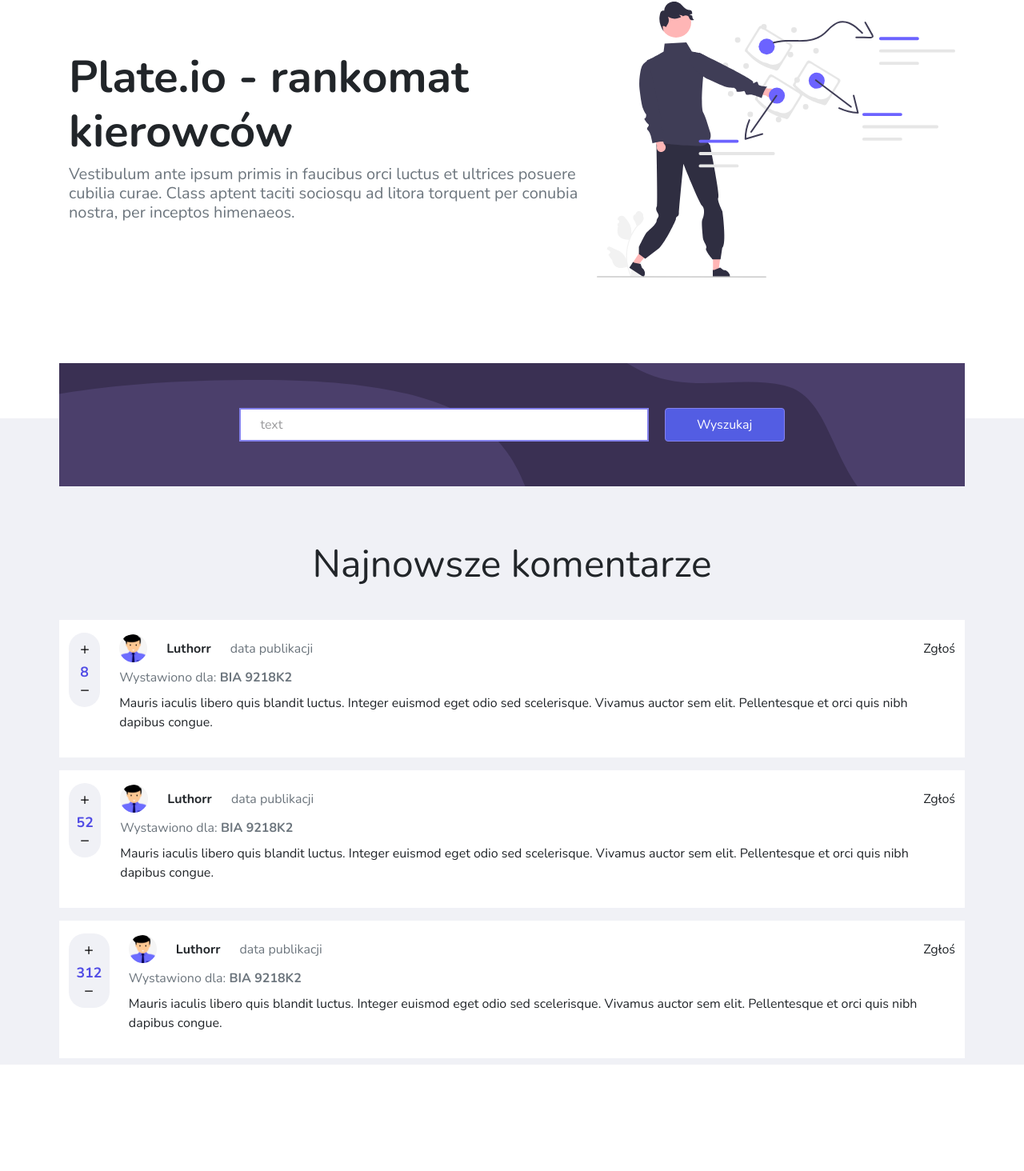
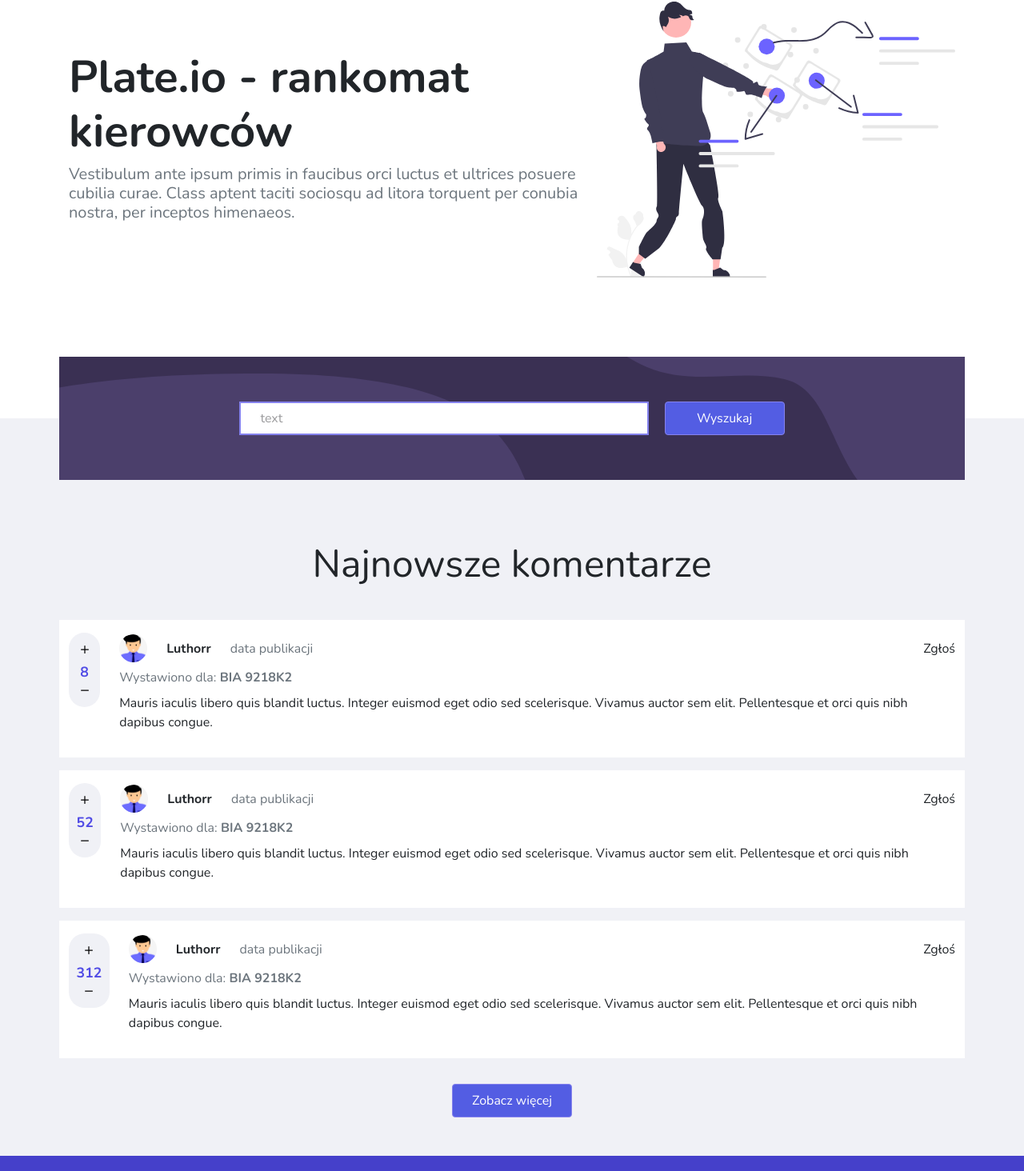
Before and after one commit to Luthorr/eplate-app, a React (Create React App) app in the folder app/: page / in a window 1280 px wide. Shown: the part 120-1584 px from the top of the page at 80% size. Built offline with nearby package versions, Linux system fonts and the light colour scheme.

Commit message:
Finished home page layout, extracted avatar and bubble div components, created footer component

```diff
--- a/app/src/app/App.css
+++ b/app/src/app/App.css
@@ -12,25 +12,25 @@
   background-color: var(--pi-primary--dark) !important;
 }
 
-.bubbleDiv .searchBar__inputContainer,
-.bubbleDiv .searchBar__inputContainer input,
-.bubbleDiv .searchBar__buttonContainer,
-.bubbleDiv .searchBar__buttonContainer button {
+.home__bubbleDiv .searchBar__inputContainer,
+.home__bubbleDiv .searchBar__inputContainer input,
+.home__bubbleDiv .searchBar__buttonContainer,
+.home__bubbleDiv .searchBar__buttonContainer button {
   width: 100%;
 }
 
 @media (min-width: 768px) {
-  .bubbleDiv .searchBar__inputContainer,
-  .bubbleDiv .searchBar__buttonContainer {
+  .home__bubbleDiv .searchBar__inputContainer,
+  .home__bubbleDiv .searchBar__buttonContainer {
     width: initial;
   }
 
-  .bubbleDiv .searchBar__inputContainer input {
+  .home__bubbleDiv .searchBar__inputContainer input {
     width: 40vw;
     max-width: 700px;
   }
 
-  .bubbleDiv .searchBar__buttonContainer button {
+  .home__bubbleDiv .searchBar__buttonContainer button {
     width: 12vw;
     max-width: 150px;
     min-width: 120px;
--- a/app/src/app/App.tsx
+++ b/app/src/app/App.tsx
@@ -1,4 +1,5 @@
 import AppRoutes from 'routing/AppRoutes';
+import Footer from 'ui/organism/Footer/Footer';
 import Navigation from 'ui/organism/Navigation/Navigation';
 import './App.css';
 
@@ -8,6 +9,7 @@ const App = () => (
     <main>
       <AppRoutes />
     </main>
+    <Footer />
   </>
 );
 
--- a/app/src/app/Home/Home.module.css
+++ b/app/src/app/Home/Home.module.css
@@ -1,17 +1,18 @@
-@value v-border-radius from 'ui/assets/styles/variables.module.css';
+@value bp-md from 'ui/assets/styles/variables.module.css';
 
 .bgGray {
   background-color: var(--color-gray);
-  margin: 8rem 0;
+  margin-top: 8rem;
 }
 
-.bubbleDiv {
-  background-image: url('ui/assets/images/bubblePattern.svg');
-  background-position: center center;
-  background-repeat: no-repeat;
-  background-size: cover;
-  background-color: #3a3053;
-  border-radius: v-border-radius;
+.bubbleDivWrapper {
   position: relative;
-  bottom: 69px;
+  bottom: 77px;
+  padding: 0 !important;
 }
+
+@media (max-width: bp-md) {
+  .bubbleDivWrapper {
+    bottom: 40px;
+  }
+}
--- a/app/src/app/Home/Home.tsx
+++ b/app/src/app/Home/Home.tsx
@@ -1,11 +1,14 @@
 import SearchBar from 'ui/molecules/SearchBar/SearchBar';
 import Comment from 'ui/organism/Comment/Comment';
+import BubbleDiv from 'ui/atoms/BubbleDiv/BubbleDiv';
+import CustomButton from 'ui/atoms/Button/Button';
 import Container from 'react-bootstrap/Container';
 import Row from 'react-bootstrap/Row';
 import Col from 'react-bootstrap/Col';
 import Image from 'react-bootstrap/Image';
 import rating from 'ui/assets/images/rating2.svg';
 import classnames from 'classnames';
+import BUTTON_VARIANTS from 'constants/Button';
 import styles from './Home.module.css';
 
 const Home = () => (
@@ -33,19 +36,18 @@ const Home = () => (
         </Col>
       </Row>
     </Container>
-    <Container fluid className={classnames('px-0', styles.bgGray)}>
+    <Container fluid className={classnames('px-0 pb-5', styles.bgGray)}>
       <Container className='px-3'>
         <Row>
-          <Col
-            className={classnames(
-              'd-flex justify-content-center align-items-center col-12 py-5 bubbleDiv',
-              styles.bubbleDiv,
-            )}
+          <div
+            className={classnames('home__bubbleDiv', styles.bubbleDivWrapper)}
           >
-            <Col className='col-12 d-flex justify-content-center align-items-center'>
-              <SearchBar />
-            </Col>
-          </Col>
+            <BubbleDiv>
+              <Col className='col-12 d-flex justify-content-center align-items-center py-5'>
+                <SearchBar />
+              </Col>
+            </BubbleDiv>
+          </div>
         </Row>
         <Row>
           <Col>
@@ -54,8 +56,15 @@ const Home = () => (
         </Row>
         <Row className='my-4'>
           {[8, 52, 312].map((rate) => (
-            <Comment rate={rate} />
+            <Comment key={rate} rate={rate} />
           ))}
+        </Row>
+        <Row>
+          <div className='d-flex justify-content-center align-items-center'>
+            <CustomButton variant={BUTTON_VARIANTS.PRIMARY}>
+              Zobacz więcej
+            </CustomButton>
+          </div>
         </Row>
       </Container>
     </Container>
--- /dev/null
+++ b/app/src/ui/atoms/Avatar/Avatar.tsx
@@ -0,0 +1,7 @@
+import Image from 'react-bootstrap/Image';
+
+const Avatar = ({ img }: { img: string }) => (
+  <Image src={img} height={35} width={35} roundedCircle />
+);
+
+export default Avatar;
--- /dev/null
+++ b/app/src/ui/atoms/BubbleDiv/BubbleDiv.module.css
@@ -0,0 +1,10 @@
+@value v-border-radius from 'ui/assets/styles/variables.module.css';
+
+.bubbleDiv {
+  background-image: url('ui/assets/images/bubblePattern.svg');
+  background-position: center center;
+  background-repeat: no-repeat;
+  background-size: cover;
+  background-color: #3a3053;
+  border-radius: v-border-radius;
+}
--- /dev/null
+++ b/app/src/ui/atoms/BubbleDiv/BubbleDiv.tsx
@@ -0,0 +1,9 @@
+import React from 'react';
+import { BubbleDivProps } from './BubbleDiv.types';
+import styles from './BubbleDiv.module.css';
+
+const BubbleDiv = ({ children }: BubbleDivProps) => (
+  <div className={styles.bubbleDiv}>{children}</div>
+);
+
+export default BubbleDiv;
--- /dev/null
+++ b/app/src/ui/atoms/BubbleDiv/BubbleDiv.types.ts
@@ -0,0 +1,5 @@
+import { ReactNode } from 'react';
+
+export type BubbleDivProps = {
+  children: ReactNode;
+};
--- a/app/src/ui/organism/Comment/Comment.tsx
+++ b/app/src/ui/organism/Comment/Comment.tsx
@@ -1,6 +1,6 @@
 import classnames from 'classnames';
-import { Image } from 'react-bootstrap';
 import avt from 'ui/assets/images/avatar.jpg';
+import Avatar from 'ui/atoms/Avatar/Avatar';
 import CommentRating from 'ui/atoms/CommentRating/CommentRating';
 import styles from './Comment.module.css';
 
@@ -12,7 +12,7 @@ const Comment = ({ rate }: { rate: number }) => (
     <div className='flex-grow-1'>
       <div className='d-flex justify-content-between align-items-center flex-wrap-reverse'>
         <div className='d-flex align-items-center'>
-          <Image src={avt} height={35} width={35} roundedCircle />
+          <Avatar img={avt} />
           <p className={classnames('ms-4', styles.nickname)}>Luthorr</p>
           <p className='my-0 ms-4 text-muted'>data publikacji</p>
         </div>
--- /dev/null
+++ b/app/src/ui/organism/Footer/Footer.module.css
@@ -0,0 +1,4 @@
+.footer {
+  background-color: var(--pi-primary--dark);
+  color: white;
+}
--- /dev/null
+++ b/app/src/ui/organism/Footer/Footer.tsx
@@ -0,0 +1,13 @@
+import classnames from 'classnames';
+import styles from './Footer.module.css';
+
+const Footer = () => (
+  <footer className={classnames('py-3 text-center', styles.footer)}>
+    <p>
+      <span>&copy; </span>
+      Przemysław Stupak, 2022
+    </p>
+  </footer>
+);
+
+export default Footer;
```
